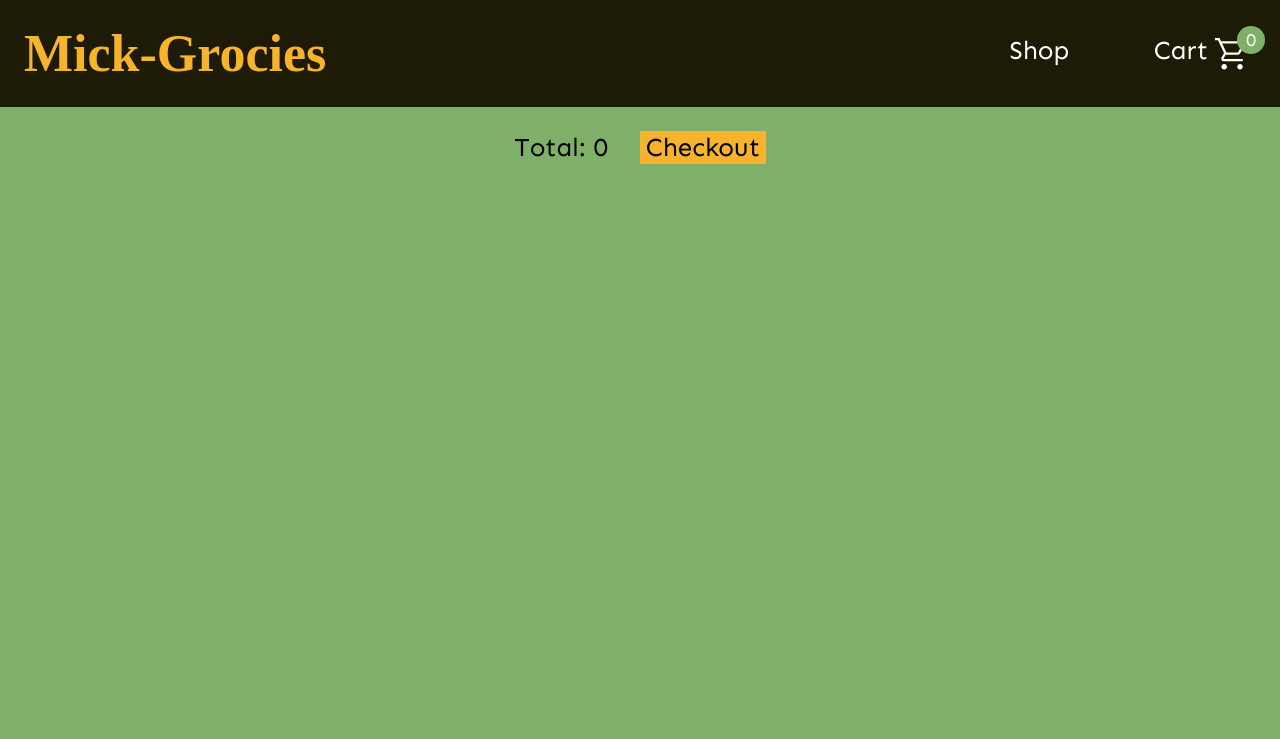
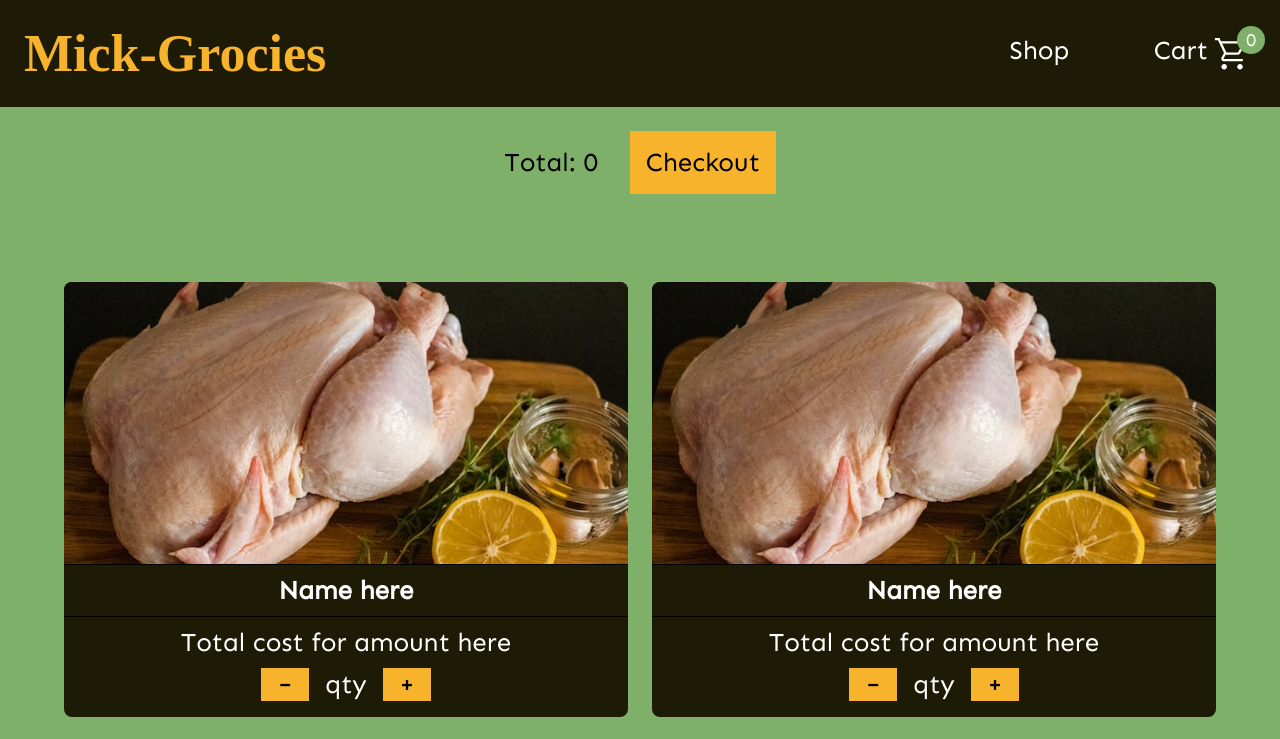
Before and after one commit to MickFrog/shopping-cart, a React (Create React App) app: page /cart in a window 1280 px wide. Shown: the top 739 px of the page. Built offline with nearby package versions, Linux system fonts and the light colour scheme; a web font is replaced by a local one.

Commit message:
setup cart and cart Product components

```diff
--- a/src/components/Cart.css
+++ b/src/components/Cart.css
@@ -11,3 +11,22 @@
   width: 100%;
   padding: var(--myPadding);
 }
+
+.cart-header > button {
+  padding: 1rem;
+}
+
+.cart-header > button:hover {
+  background-color: var(--myBlack);
+  color: var(--myGreen);
+}
+
+.cartPdts-container {
+  padding: 5%;
+
+  display: grid;
+  grid-template-columns: repeat(auto-fill, minmax(400px, 1fr));
+  gap: var(--myPadding);
+
+  justify-content: center;
+}
--- a/src/components/Cart.js
+++ b/src/components/Cart.js
@@ -1,5 +1,6 @@
 import React from "react";
 import './Cart.css';
+import CartProduct from "./cartComponents/cartProduct";
 
 const Cart = (props) => {
 
@@ -26,6 +27,14 @@ const Cart = (props) => {
 
                 <button>Checkout</button>
             </div>
+
+            <div className="cartPdts-container">
+                <CartProduct />
+                <CartProduct />
+                <CartProduct />
+                <CartProduct />
+                <CartProduct />
+            </div>
         </div>
     )
 
--- /dev/null
+++ b/src/components/cartComponents/cartProduct.css
@@ -0,0 +1,21 @@
+.cart-pdt {
+    border-radius: 2rem;
+}
+
+.quantity-display {
+    width: 100%;
+    display: flex;
+    align-items: center;
+    justify-content: center;
+    gap: 1rem;
+
+    margin-bottom: 1rem;
+}
+
+.quantity-display > button {
+    width: 48px;
+}
+
+.quantity-display > button:hover {
+    background-color: var(--myGreen);
+}
--- /dev/null
+++ b/src/components/cartComponents/cartProduct.js
@@ -0,0 +1,21 @@
+import React from "react";
+import './cartProduct.css';
+
+const CartProduct = (props) => {
+
+    return (
+        <div className="pdt-container">
+            <img className="pdt-image" src="./products/chicken.jpg" alt="Kalooli" />
+
+            <div className="pdt-name">Name here</div>
+            <div className="pdt-price">Total cost for amount here</div>
+            <div className="quantity-display">
+                <button>&minus;</button>
+                <div>qty</div>
+                <button>+</button>
+            </div>
+        </div>
+    )
+}
+
+export default CartProduct;
--- a/src/components/shopComponents/product.css
+++ b/src/components/shopComponents/product.css
@@ -7,12 +7,16 @@
 
     background-color: var(--myBlack);
     color: white;
+
+    border-radius: 0.5rem;
 }
 
 .pdt-image {
     width: 100%;
     aspect-ratio: 2/1;
     object-fit: cover;
+
+    border-radius: 0.5rem 0.5rem 0 0;
 }
 
 .pdt-name{
```
